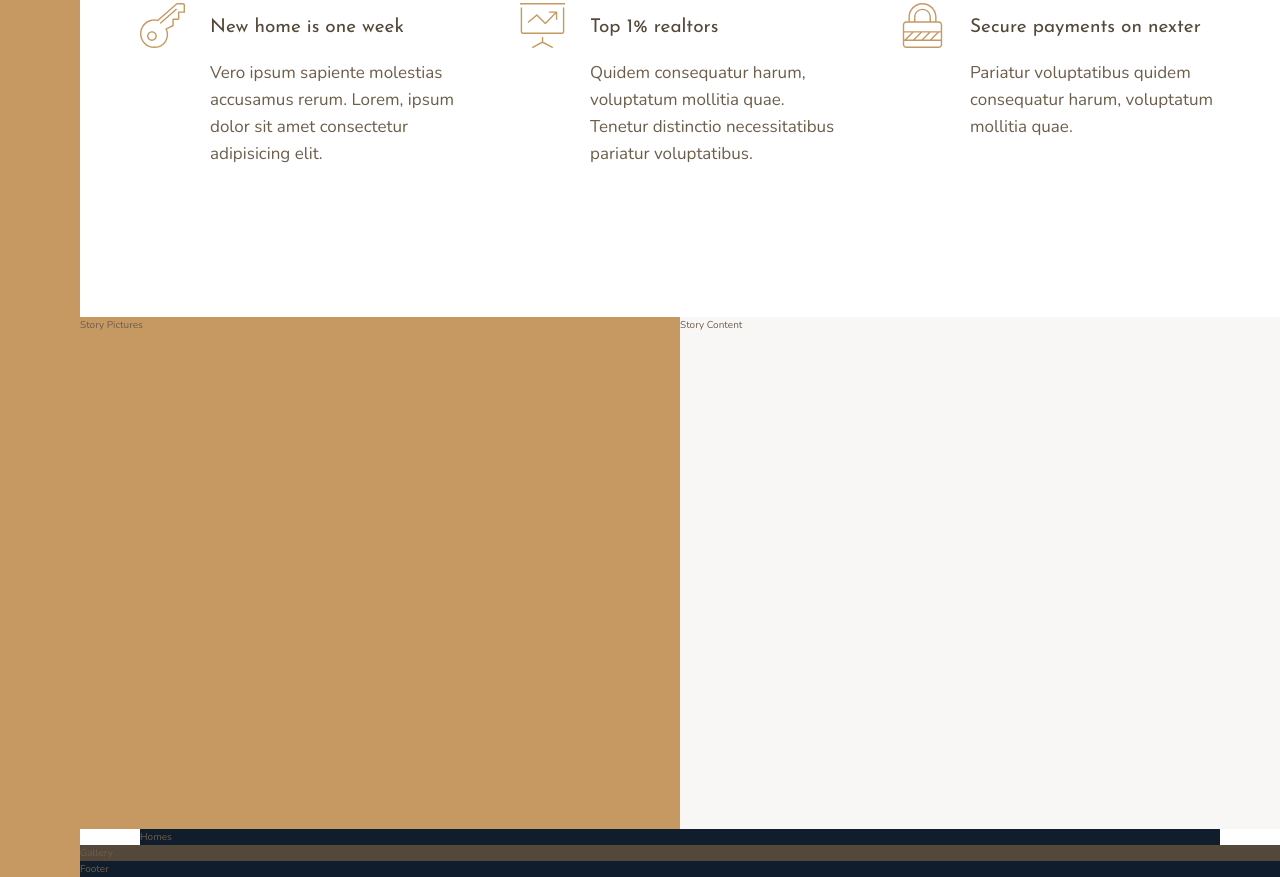
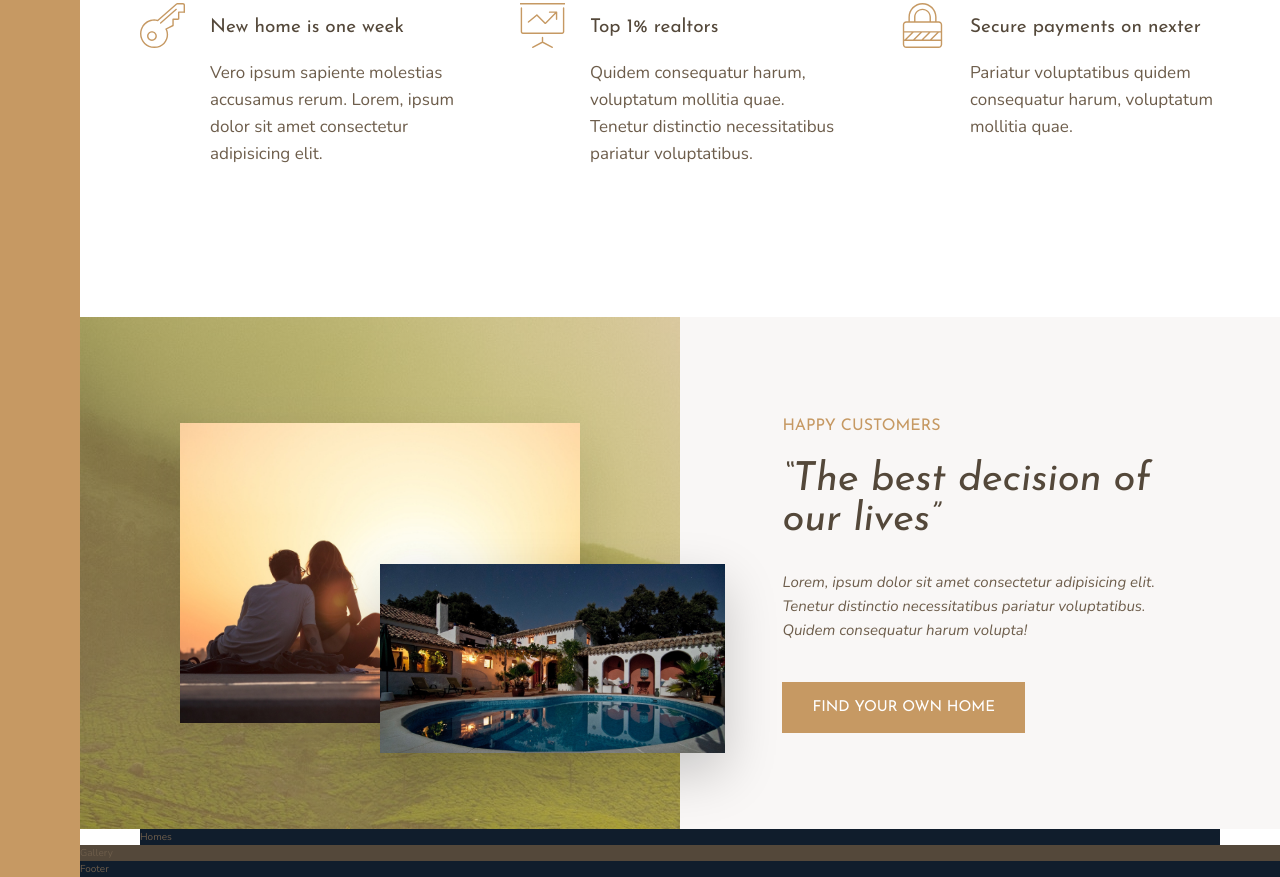
Before and after one commit to usman-FE/nexter, a website: page index.html in a window 1280 px wide. Shown: the part 991-1868 px from the top of the page. Drawn offline with nearby package versions, Linux system fonts and the light colour scheme.

Commit message:
Built story section

```diff
--- a/css/style.css
+++ b/css/style.css
@@ -20,9 +20,23 @@
   grid-template-rows: 80vh min-content 40vw repeat(3, min-content);
   grid-template-columns: [sidebar-start] 8rem [sidebar-end full-start] minmax(6rem, 1fr) [center-start] repeat(8, [col-start] minmax(min-content, 14rem) [col-end]) [center-end] minmax(6rem, 1fr) [full-end]; }
 
-.heading-4 {
+.heading-2, .heading-3, .heading-4 {
   font-family: "Josefin Sans", sans-serif;
   font-weight: 400; }
+
+.heading-2 {
+  font-size: 4rem;
+  font-style: italic;
+  line-height: 1; }
+  .heading-2--light {
+    color: #f9f7f6; }
+  .heading-2--dark {
+    color: #54483a; }
+
+.heading-3 {
+  font-size: 1.6rem;
+  color: #c69963;
+  text-transform: uppercase; }
 
 .heading-4 {
   font-size: 1.9rem; }
@@ -30,6 +44,32 @@
     color: #f9f7f6; }
   .heading-4--dark {
     color: #54483a; }
+
+.btn {
+  background-color: #c69963;
+  color: #fff;
+  border: none;
+  border-radius: 0;
+  font-family: "Josefin Sans", sans-serif;
+  font-size: 1.5rem;
+  text-transform: uppercase;
+  padding: 1.8rem 3rem;
+  cursor: pointer;
+  transition: all 0.2s; }
+  .btn:hover {
+    background-color: #b28451; }
+
+.mb-sm {
+  margin-bottom: 2rem; }
+
+.mb-md {
+  margin-bottom: 3rem; }
+
+.mb-lg {
+  margin-bottom: 4rem; }
+
+.mb-hg {
+  margin-bottom: 8rem; }
 
 .sidebar {
   background-color: #c69963;
@@ -68,11 +108,38 @@
 
 .story__pictures {
   background-color: #c69963;
-  grid-column: full-start / col-end 4; }
+  grid-column: full-start / col-end 4;
+  background-image: linear-gradient(rgba(198, 153, 99, 0.5), rgba(198, 153, 99, 0.5)), url(../img/back.jpg);
+  display: grid;
+  grid-template-rows: repeat(6, 1fr);
+  grid-template-columns: repeat(6, 1fr);
+  align-items: center; }
+
+.story__img--1 {
+  width: 100%;
+  grid-row: 2 / 6;
+  grid-column: 2 / 6;
+  box-shadow: 0 2rem 5rem rgba(0, 0, 0, 0.1); }
+
+.story__img--2 {
+  width: 115%;
+  grid-row: 4 / 6;
+  grid-column: 4 / 7;
+  z-index: 20;
+  box-shadow: 0 2rem 5rem rgba(0, 0, 0, 0.2); }
 
 .story__content {
   background-color: #f9f7f6;
-  grid-column: col-start 5 / full-end; }
+  grid-column: col-start 5 / full-end;
+  padding: 6rem 8vw;
+  display: flex;
+  flex-direction: column;
+  justify-content: center;
+  align-items: flex-start; }
+
+.story__text {
+  font-size: 1.5rem;
+  font-style: italic; }
 
 .homes {
   background-color: #101d2c;
--- a/index.html
+++ b/index.html
@@ -84,9 +84,23 @@
       </div>
     </section>
 
-    <div class="story__pictures">Story Pictures</div>
+    <div class="story__pictures">
+      <img src="img/story-1.jpeg" alt="story-1" class="story__img--1" />
+      <img src="img/story-2.jpeg" alt="story-2" class="story__img--2" />
+    </div>
 
-    <div class="story__content">Story Content</div>
+    <div class="story__content">
+      <h3 class="heading-3 mb-sm">Happy Customers</h3>
+      <h2 class="heading-2 heading-2--dark mb-md">
+        &ldquo;The best decision of our lives&rdquo;
+      </h2>
+      <p class="story__text mb-lg">
+        Lorem, ipsum dolor sit amet consectetur adipisicing elit. Tenetur
+        distinctio necessitatibus pariatur voluptatibus. Quidem consequatur
+        harum volupta!
+      </p>
+      <button class="btn">Find your own home</button>
+    </div>
 
     <section class="homes">Homes</section>
 
```
